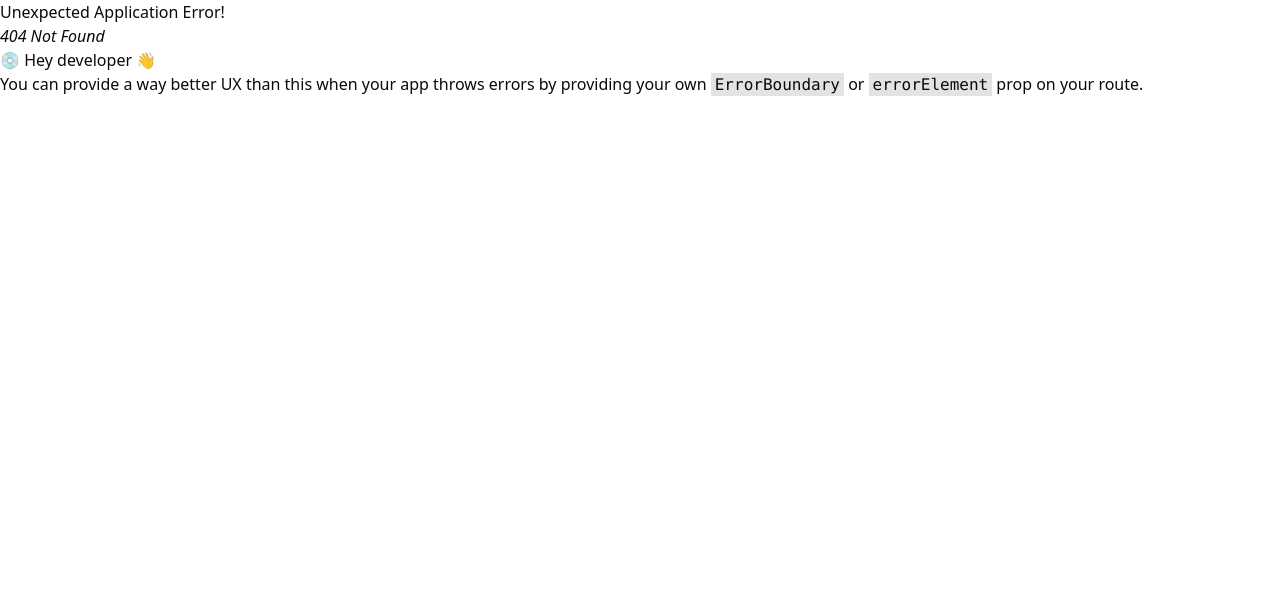
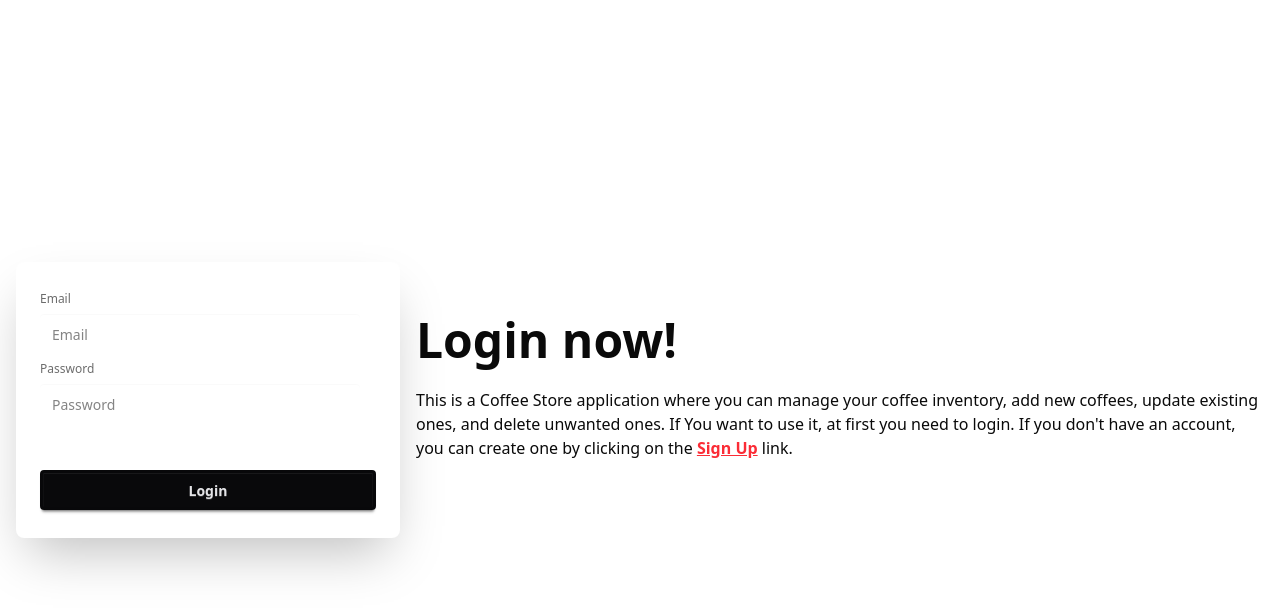
Before and after one commit to rahul3507/Coffee-Store, a React (Vite) app in the folder Coffee-Store-Client/: page /signin in a window 1280 px wide. Before the commit this address had no page. Shown: the top 612 px of the page. Built offline with nearby package versions, Linux system fonts and the light colour scheme.

Commit message:
feat: restructure application by moving App component to Pages directory and adding authentication pages

```diff
--- /dev/null
+++ b/Coffee-Store-Client/src/Auth/SignIn.jsx
@@ -0,0 +1,49 @@
+/** @format */
+
+import React from "react";
+import { Link } from "react-router-dom";
+
+const SignIn = () => {
+  return (
+    <div>
+      <div className="hero bg-white min-h-screen">
+        <div className="hero-content flex-col lg:flex-row-reverse">
+          <div className="text-center lg:text-left">
+            <h1 className="text-5xl font-bold">Login now!</h1>
+            <p className="py-6">
+              This is a Coffee Store application where you can manage your
+              coffee inventory, add new coffees, update existing ones, and
+              delete unwanted ones. If You want to use it, at first you need to
+              login. If you don't have an account, you can create one by
+              clicking on the{" "}
+              <Link to="/signup" className="text-red-500 font-bold underline">
+                Sign Up
+              </Link>{" "}
+              link.
+            </p>
+          </div>
+          <div className="card bg-base-100 w-full max-w-sm shrink-0 shadow-2xl">
+            <div className="card-body">
+              <fieldset className="fieldset">
+                <label className="label">Email</label>
+                <input type="email" className="input" placeholder="Email" />
+                <label className="label">Password</label>
+                <input
+                  type="password"
+                  className="input"
+                  placeholder="Password"
+                />
+                <div>
+                  <a className="link link-hover text-white">Forgot password?</a>
+                </div>
+                <button className="btn btn-neutral mt-4">Login</button>
+              </fieldset>
+            </div>
+          </div>
+        </div>
+      </div>
+    </div>
+  );
+};
+
+export default SignIn;
--- /dev/null
+++ b/Coffee-Store-Client/src/Auth/SignUp.jsx
@@ -0,0 +1,46 @@
+/** @format */
+
+import React from "react";
+import { Link } from "react-router-dom";
+
+const SignUp = () => {
+  return (
+    <div>
+      <div className="hero bg-white min-h-screen">
+        <div className="hero-content flex-col lg:flex-row-reverse">
+          <div className="text-center lg:text-left">
+            <h1 className="text-5xl font-bold">Sign Up now!</h1>
+            <p className="py-6">
+              This is a Coffee Store application where you can manage your
+              coffee inventory, add new coffees, update existing ones, and
+              delete unwanted ones. If You want to use it, at first you need to
+              Sign Up. If you have an account, you can log in by clicking on the{" "}
+              <Link to="/signin" className="text-red-500 font-bold underline">
+                Sign In
+              </Link>{" "}
+              link.
+            </p>
+          </div>
+          <div className="card bg-base-100 w-full max-w-sm shrink-0 shadow-2xl">
+            <div className="card-body">
+              <fieldset className="fieldset">
+                <label className="label">Email</label>
+                <input type="email" className="input" placeholder="Email" />
+                <label className="label">Password</label>
+                <input
+                  type="password"
+                  className="input"
+                  placeholder="Password"
+                />
+
+                <button className="btn btn-neutral mt-4">Sign Up</button>
+              </fieldset>
+            </div>
+          </div>
+        </div>
+      </div>
+    </div>
+  );
+};
+
+export default SignUp;
--- a/Coffee-Store-Client/src/App.jsx
+++ b/Coffee-Store-Client/src/Pages/App.jsx
@@ -1,7 +1,7 @@
 /** @format */
 
 import { Link, useLoaderData } from "react-router-dom";
-import CoffeeCard from "./components/common/CoffeeCard";
+import CoffeeCard from "../components/common/CoffeeCard";
 import { useState } from "react";
 
 function App() {
--- a/Coffee-Store-Client/src/index.css
+++ b/Coffee-Store-Client/src/index.css
@@ -1,6 +1,7 @@
 /** @format */
+@import "tailwindcss";
 
-@import "tailwindcss";
+@plugin "daisyui";
 
 @import "tw-animate-css";
 
```
Also changed, not shown: Coffee-Store-Client/src/main.jsx (+11 -1 lines).
